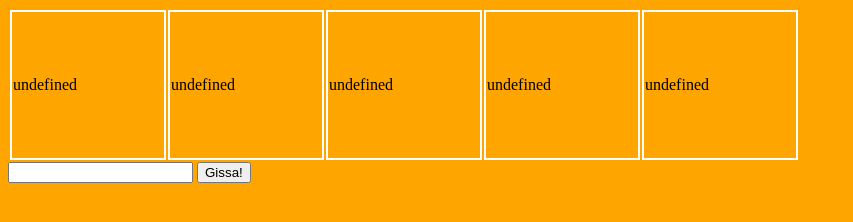
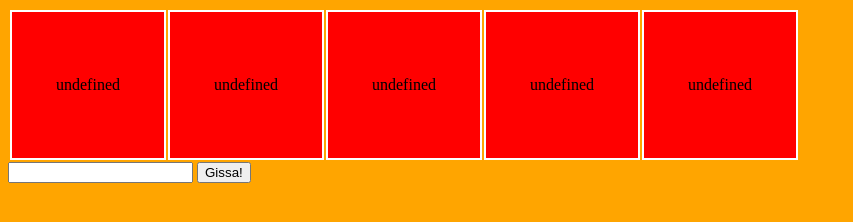
Before and after one commit to sofiekedvik/lingo, a plain HTML site: page index.html in a window 1280 px wide. Both pictures are taken after a click on the button "Gissa!". Shown: the whole page, without its empty margins (0-853 px from the left). Drawn offline with Linux system fonts and the light colour scheme.

Commit message:
färgkodat rutor till spelet med js

```diff
--- a/css/style.css
+++ b/css/style.css
@@ -6,4 +6,6 @@ td {
 border: 2px solid white;
 width:150px;
 height:150px;
+margin: 0 auto;
+text-align:center;
 }
--- a/js/game.js
+++ b/js/game.js
@@ -7,15 +7,16 @@ var button = document.getElementsByTagName('button')[0]; //måste sätta index f
 button.addEventListener("click", function(){
         var anvandarOrd = document.getElementsByTagName("input")[0].value; //hämtar och sparar ut värdet direkt.
         var rutor = document.getElementsByTagName('td');
-        for(var i = 0; i < 5; i++){
+
+    for(var i = 0; i < 5; i++){
             rutor[i].innerHTML = anvandarOrd[i];
-        }
 
-        if (valtOrd === anvandarOrd){
-            alert('Grattis!');
+
+        if (valtOrd[i] === anvandarOrd[i]){
+            rutor[i].style.background = "green";
         }
         else {
-            alert('Du skrev fel!');
+            rutor[i].style.background = "red";
         }
-
+    }
 });
```
